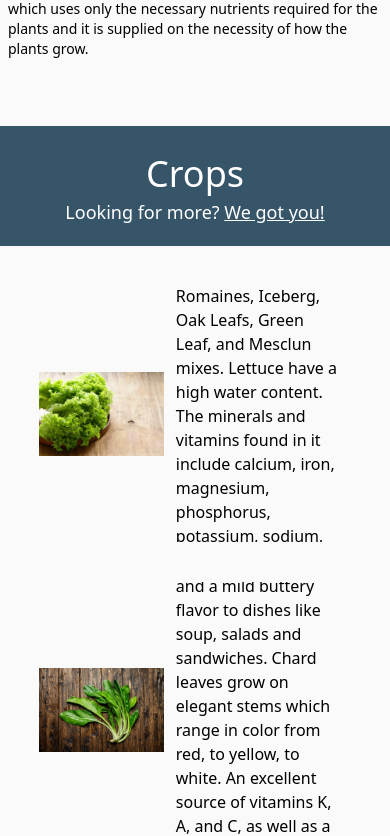
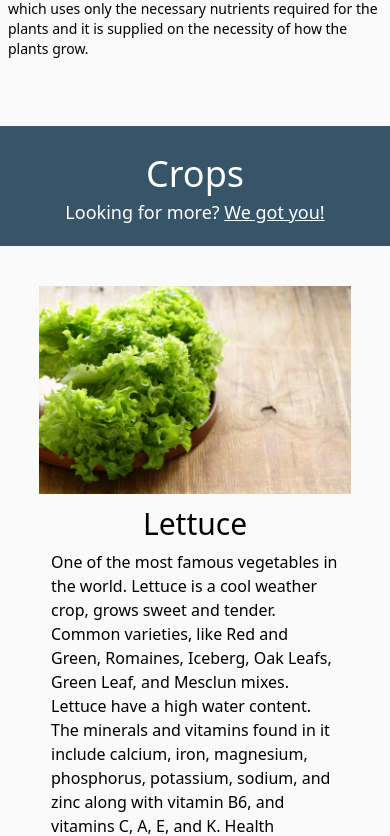
Before and after one commit to krutartha/flow-farm, a Next.js app: page / in a window 390 px wide. Shown: the part 1290-2126 px from the top of the page. Built offline with nearby package versions, Linux system fonts and the light colour scheme.

Commit message:
fixed some responsiveness in the main page

```diff
--- a/public/assets/crops.js
+++ b/public/assets/crops.js
@@ -3,7 +3,7 @@ export const crops = [
     {
       name: "Lettuce",
       imgUrl: "/assets/crops/lettuce.jpeg",
-      text: "One of the most famous vegetables in the world. Lettuce is a cool weather crop, grows sweet and tender. Common varieties, like Red and Green, Romaines, Iceberg, Oak Leafs, Green Leaf, and Mesclun mixes. Lettuce have a high water content. The minerals and vitamins found in it include calcium, iron, magnesium, phosphorus, potassium, sodium, and zinc along with vitamin B6, and vitamins C, A, E, and K. Health benefits include∂ Anti-inflammatory Agent, Lower Cholesterol Levels, Induce Sleep, Antioxidant Agent, Antimicrobial Agent, Help Relieve Anxiety. ",
+      text: "One of the most famous vegetables in the world. Lettuce is a cool weather crop, grows sweet and tender. Common varieties, like Red and Green, Romaines, Iceberg, Oak Leafs, Green Leaf, and Mesclun mixes. Lettuce have a high water content. The minerals and vitamins found in it include calcium, iron, magnesium, phosphorus, potassium, sodium, and zinc along with vitamin B6, and vitamins C, A, E, and K. Health benefits include Anti-inflammatory Agent, Lower Cholesterol Levels, Induce Sleep, Antioxidant Agent, Antimicrobial Agent, Help Relieve Anxiety. ",
     },
   ],
   [
--- a/src/components/Contact.js
+++ b/src/components/Contact.js
@@ -22,12 +22,12 @@ function Contact({ id }) {
         </div>
         <div className="mt-5 flex w-full justify-center">
           <div className="flex bg-[#365569] w-[60%] h-10 shadow-xl justify-center items-center text-white rounded-md hover:cursor-pointer hover:shadow-2xl md:w-[40%]">
-            Send Message
+            Send My Message
           </div>
         </div>
       </div>
-      <div className="flex w-full items-center justify-center">
-        <div className="mt-5 flex w-[20%] justify-center ">
+      <div className="hidden md:flex w-full items-center justify-center">
+        <div className="mt-5 flex w-[20%] justify-center">
           <Link
             className="flex bg-[#365569] h-10 shadow-xl rounded-full justify-center items-center text-white hover:cursor-pointer hover:shadow-2xl md:w-[40%]"
             to="map"
--- a/src/components/CropSlider.js
+++ b/src/components/CropSlider.js
@@ -14,17 +14,17 @@ function CropSlider() {
       {crops.map((i) => {
         return (
           <div className="w-full">
-            <Swiper className="mt-10 p-10 w-full h-full " navigation={true}>
+            <Swiper className="mt-10 w-full h-full md:p-10" navigation={true}>
               {i.map((j) => {
                 return (
                   <SwiperSlide>
-                    <div className="flex w-full h-[16rem] justify-center items-center">
-                      <div className="w-[40%]">
+                    <div className="w-full justify-center items-center md:flex md:h-[16rem]">
+                      <div className="w-full md:w-[40%]">
                         <img className="object-cover" src={j.imgUrl} />
                       </div>
-                      <div className="p-3 w-[60%]">
+                      <div className="p-3 w-full md:w-[60%]">
                         <div className="flex w-full justify-center text-3xl sm:text-2xl lg:text-3xl">{j.name}</div>
-                        <div className="mt-10 flex w-full justify-center text-md sm:text-sm sm:mt-2">{j.text}</div>
+                        <div className="mt-2 flex w-full justify-center text-md md:mt-10 ">{j.text}</div>
                       </div>
                     </div>
                   </SwiperSlide>
--- a/src/components/Map.js
+++ b/src/components/Map.js
@@ -12,8 +12,8 @@ L.Icon.Default.mergeOptions({
 const position = [12.722727340408463, 77.43520626745796];
 const Map = ({ id }) => {
   return (
-    <div className="flex items-center justify-center h-[40rem] pt-8" id={id}>
-      <MapContainer center={position} zoom={14} scrollWheelZoom={true} className="h-full w-[50%] z-0">
+    <div className="flex items-center justify-center h-[30rem] pt-8 md:h-[40rem]" id={id}>
+      <MapContainer center={position} zoom={14} scrollWheelZoom={true} className="h-full w-full z-0 md:w-[50%]">
         <TileLayer
           attribution='&copy; <a href="http://osm.org/copyright">OpenStreetMap</a> contributors'
           url="https://{s}.tile.openstreetmap.org/{z}/{x}/{y}.png"
```
